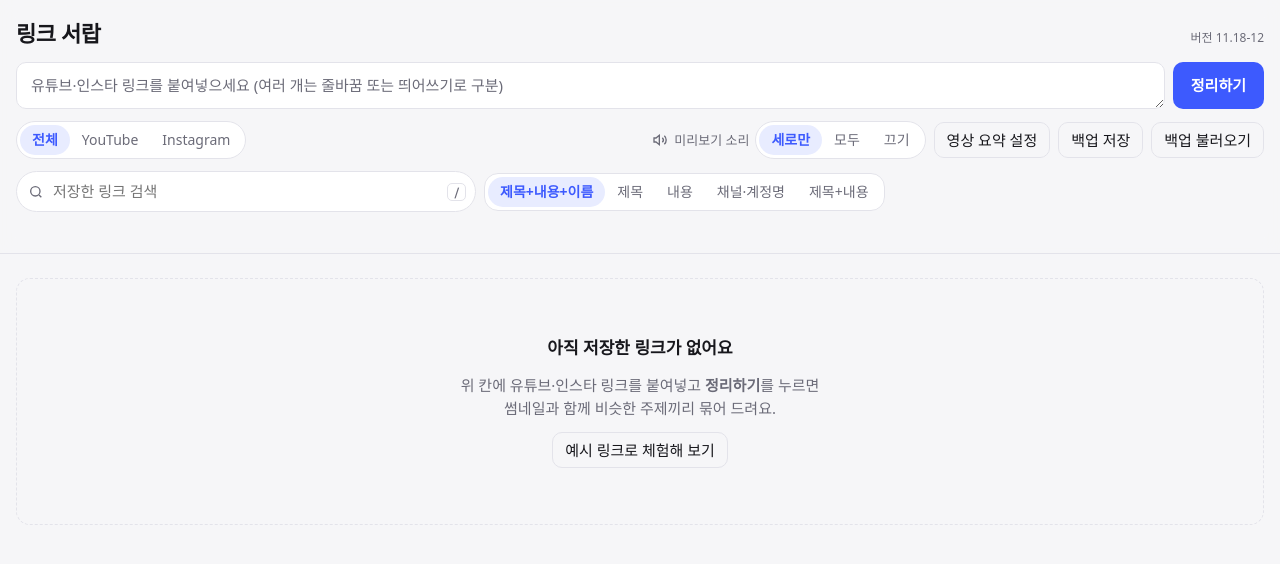
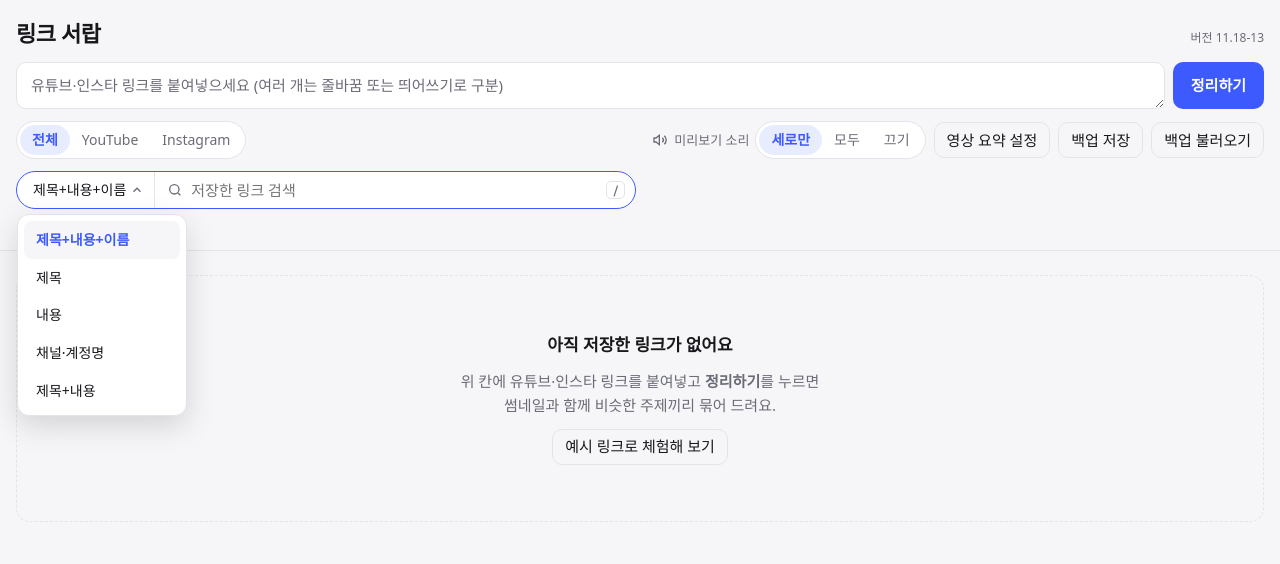
Before and after one commit to podo980405-bit/link-drawer-7ddbbc, a plain HTML site: page index.html in a window 1280 px wide. Both pictures are taken after a click on the button "제목+내용+이름". Drawn offline with Linux system fonts and the light colour scheme; a web font is replaced by a local one.

Commit message:
검색 범위를 돋보기 왼쪽 드롭다운으로
Co-Authored-By: Claude Opus 5.5 <noreply@anthropic.com>
Claude-Session: https://claude.ai/code/session_01Pg3PfjXoeVmSD2m17NG4gf

```diff
--- a/index.html
+++ b/index.html
@@ -64,10 +64,21 @@ header.top .wrap { padding-block: 16px; display: grid; gap: 12px; }
 .seg { display: inline-flex; border: 1px solid var(--line); border-radius: 999px; padding: 3px; background: var(--surface); }
 .seg button { border: 0; background: transparent; border-radius: 999px; padding: 4px 12px; cursor: pointer; color: var(--muted); font-size: 14px; }
 .seg button[aria-pressed="true"] { background: var(--accent-soft); color: var(--accent); font-weight: 700; }
-.searchbox { position: relative; flex: 1 1 320px; min-width: 0; max-width: 460px; }
+.searchbar { display: flex; align-items: stretch; flex: 1 1 420px; min-width: 0; max-width: 620px; border: 1px solid var(--line); border-radius: 999px; background: var(--surface); }
+.searchbar:focus-within { border-color: var(--accent); }
+.scopebox { position: relative; flex: none; }
+#scopeBtn { height: 100%; display: inline-flex; align-items: center; gap: 4px; border: 0; border-right: 1px solid var(--line); background: transparent; padding: 0 10px 0 16px; border-radius: 999px 0 0 999px; cursor: pointer; font-size: 14px; font-weight: 500; white-space: nowrap; }
+#scopeBtn:hover { background: var(--bg); }
+#scopeBtn svg { width: 14px; height: 14px; color: var(--muted); transition: transform .15s; }
+#scopeBtn[aria-expanded="true"] svg { transform: rotate(180deg); }
+.scopemenu { position: absolute; top: calc(100% + 6px); left: 0; z-index: 30; min-width: 170px; margin: 0; padding: 6px; list-style: none; background: var(--surface); border: 1px solid var(--line); border-radius: 12px; box-shadow: 0 10px 30px rgba(0,0,0,.14); }
+.scopemenu li { padding: 8px 12px; border-radius: 8px; cursor: pointer; font-size: 14px; }
+.scopemenu li:hover, .scopemenu li.hl { background: var(--bg); }
+.scopemenu li[aria-selected="true"] { color: var(--accent); font-weight: 700; }
+.searchbox { position: relative; flex: 1 1 auto; min-width: 0; }
 .searchbox svg { position: absolute; left: 12px; top: 50%; transform: translateY(-50%); width: 16px; height: 16px; color: var(--muted); pointer-events: none; }
-.search { width: 100%; padding: 8px 40px 8px 36px; border: 1px solid var(--line); border-radius: 999px; background: var(--surface); }
-.search:focus { border-color: var(--accent); }
+.search { width: 100%; height: 100%; padding: 8px 40px 8px 36px; border: 0; border-radius: 0 999px 999px 0; background: transparent; outline: none; }
+
 .searchbox kbd { position: absolute; right: 10px; top: 50%; transform: translateY(-50%); font: 12px var(--font-num); color: var(--muted); border: 1px solid var(--line); border-radius: 5px; padding: 0 6px; }
 .found { color: var(--muted); font-size: 14px; }
 .found b { color: var(--fg); font-family: var(--font-num); }
@@ -135,7 +146,7 @@ section.shelf { display: grid; gap: 14px; scroll-margin-top: 250px; }
 .x { position: absolute; top: 8px; right: 8px; z-index: 2; width: 30px; height: 30px; border-radius: 50%; border: 0; display: grid; place-items: center; cursor: pointer; background: rgba(0,0,0,.55); color: #fff; font-size: 17px; line-height: 1; }
 .x:hover { background: var(--danger); }
 .searchrow { display: flex; gap: 8px; flex-wrap: wrap; align-items: center; }
-.seg.scope { flex-wrap: wrap; border-radius: 14px; }
+
 .toast { position: fixed; left: 50%; bottom: calc(20px + env(safe-area-inset-bottom, 0px)); transform: translateX(-50%); z-index: 20; display: flex; gap: 14px; align-items: center; background: var(--fg); color: var(--bg); padding: 10px 12px 10px 16px; border-radius: 12px; box-shadow: 0 8px 28px rgba(0,0,0,.25); font-size: 14px; max-width: calc(100% - 32px); }
 .toast button { border: 0; background: transparent; color: var(--accent-soft); font-weight: 700; cursor: pointer; padding: 4px 8px; border-radius: 6px; white-space: nowrap; }
 .toast button:hover { background: color-mix(in srgb, var(--bg) 15%, transparent); }
@@ -151,7 +162,7 @@ section.shelf { display: grid; gap: 14px; scroll-margin-top: 250px; }
   .toast { width: calc(100% - 32px); justify-content: space-between; }
   .add { flex-direction: column; }
   .grid { grid-template-columns: repeat(2, minmax(0, 1fr)); gap: 10px; }
-  .search { max-width: none; }
+  .searchbar { max-width: none; flex-basis: 100%; }
 }
 @media (prefers-reduced-motion: reduce) { .thumb img { transition: none; } }
 </style>
@@ -159,7 +170,7 @@ section.shelf { display: grid; gap: 14px; scroll-margin-top: 250px; }
 <body>
 <header class="top">
   <div class="wrap">
-    <div class="brand"><h1>링크 서랍</h1><span class="count" id="total"></span><span class="ver">버전 11.18-12</span></div>
+    <div class="brand"><h1>링크 서랍</h1><span class="count" id="total"></span><span class="ver">버전 11.18-13</span></div>
     <form class="add" id="addForm">
       <textarea id="links" rows="1" placeholder="유튜브·인스타 링크를 붙여넣으세요 (여러 개는 줄바꿈 또는 띄어쓰기로 구분)"></textarea>
       <button class="btn" type="submit">정리하기</button>
@@ -182,13 +193,18 @@ section.shelf { display: grid; gap: 14px; scroll-margin-top: 250px; }
       <label class="btn ghost" style="display:inline-flex;align-items:center;cursor:pointer">백업 불러오기<input type="file" id="importFile" accept="application/json" hidden></label>
     </div>
     <div class="searchrow">
-      <div class="searchbox"><svg viewBox="0 0 24 24" fill="none" stroke="currentColor" stroke-width="2" aria-hidden="true"><circle cx="11" cy="11" r="7"/><path d="m20 20-3.5-3.5"/></svg><input class="search" id="q" type="search" placeholder="저장한 링크 검색" aria-label="저장한 링크 검색"><kbd>/</kbd></div>
-      <div class="seg scope" id="scopeSeg" role="group" aria-label="검색 범위">
-        <button type="button" data-s="all" aria-pressed="true">제목+내용+이름</button>
-        <button type="button" data-s="title" aria-pressed="false">제목</button>
-        <button type="button" data-s="desc" aria-pressed="false">내용</button>
-        <button type="button" data-s="author" aria-pressed="false">채널·계정명</button>
-        <button type="button" data-s="td" aria-pressed="false">제목+내용</button>
+      <div class="searchbar">
+        <div class="scopebox">
+          <button type="button" id="scopeBtn" aria-haspopup="listbox" aria-expanded="false" aria-label="검색 범위"><span id="scopeLabel">제목+내용+이름</span><svg viewBox="0 0 24 24" fill="none" stroke="currentColor" stroke-width="2.2" aria-hidden="true"><path d="m6 9 6 6 6-6"/></svg></button>
+          <ul class="scopemenu" id="scopeMenu" role="listbox" aria-label="검색 범위" hidden>
+            <li role="option" data-s="all" aria-selected="true">제목+내용+이름</li>
+            <li role="option" data-s="title" aria-selected="false">제목</li>
+            <li role="option" data-s="desc" aria-selected="false">내용</li>
+            <li role="option" data-s="author" aria-selected="false">채널·계정명</li>
+            <li role="option" data-s="td" aria-selected="false">제목+내용</li>
+          </ul>
+        </div>
+        <div class="searchbox"><svg viewBox="0 0 24 24" fill="none" stroke="currentColor" stroke-width="2" aria-hidden="true"><circle cx="11" cy="11" r="7"/><path d="m20 20-3.5-3.5"/></svg><input class="search" id="q" type="search" placeholder="저장한 링크 검색" aria-label="저장한 링크 검색"><kbd>/</kbd></div>
       </div>
     </div>
     <div class="settings" id="settings" hidden>
@@ -804,11 +820,32 @@ document.querySelectorAll("#platformSeg button").forEach(b => b.addEventListener
   document.querySelectorAll("#platformSeg button").forEach(x => x.setAttribute("aria-pressed", String(x === b)));
   render();
 }));
-document.querySelectorAll("#scopeSeg button").forEach(b => b.addEventListener("click", () => {
-  scope = b.dataset.s;
-  document.querySelectorAll("#scopeSeg button").forEach(x => x.setAttribute("aria-pressed", String(x === b)));
-  render();
-}));
+// 검색 범위 드롭다운 (돋보기 왼쪽)
+const scopeBtn = $("scopeBtn"), scopeMenu = $("scopeMenu");
+const scopeOpts = [...scopeMenu.querySelectorAll("li")];
+function openScope(open) {
+  scopeMenu.hidden = !open; scopeBtn.setAttribute("aria-expanded", String(open));
+  scopeOpts.forEach(o => o.classList.toggle("hl", o.dataset.s === scope));
+}
+function pickScope(s) {
+  scope = s;
+  scopeOpts.forEach(o => o.setAttribute("aria-selected", String(o.dataset.s === s)));
+  $("scopeLabel").textContent = SCOPE_NAME[s];
+  openScope(false); render(); $("q").focus();
+}
+scopeBtn.addEventListener("click", () => openScope(scopeMenu.hidden));
+scopeOpts.forEach(o => o.addEventListener("click", () => pickScope(o.dataset.s)));
+scopeBtn.addEventListener("keydown", e => {
+  if (!["ArrowDown", "ArrowUp", "Enter", "Escape"].includes(e.key)) return;
+  e.preventDefault();
+  if (e.key === "Escape") return openScope(false);
+  if (scopeMenu.hidden) return openScope(true);
+  const i = scopeOpts.findIndex(o => o.classList.contains("hl"));
+  if (e.key === "Enter") return pickScope(scopeOpts[Math.max(0, i)].dataset.s);
+  const n = (i + (e.key === "ArrowDown" ? 1 : -1) + scopeOpts.length) % scopeOpts.length;
+  scopeOpts.forEach((o, k) => o.classList.toggle("hl", k === n));
+});
+document.addEventListener("click", e => { if (!e.target.closest(".scopebox")) openScope(false); });
 $("undoBtn").addEventListener("click", () => {
   if (!undoSnap) return;
   items = undoSnap; undoSnap = null; save(); render();
```
